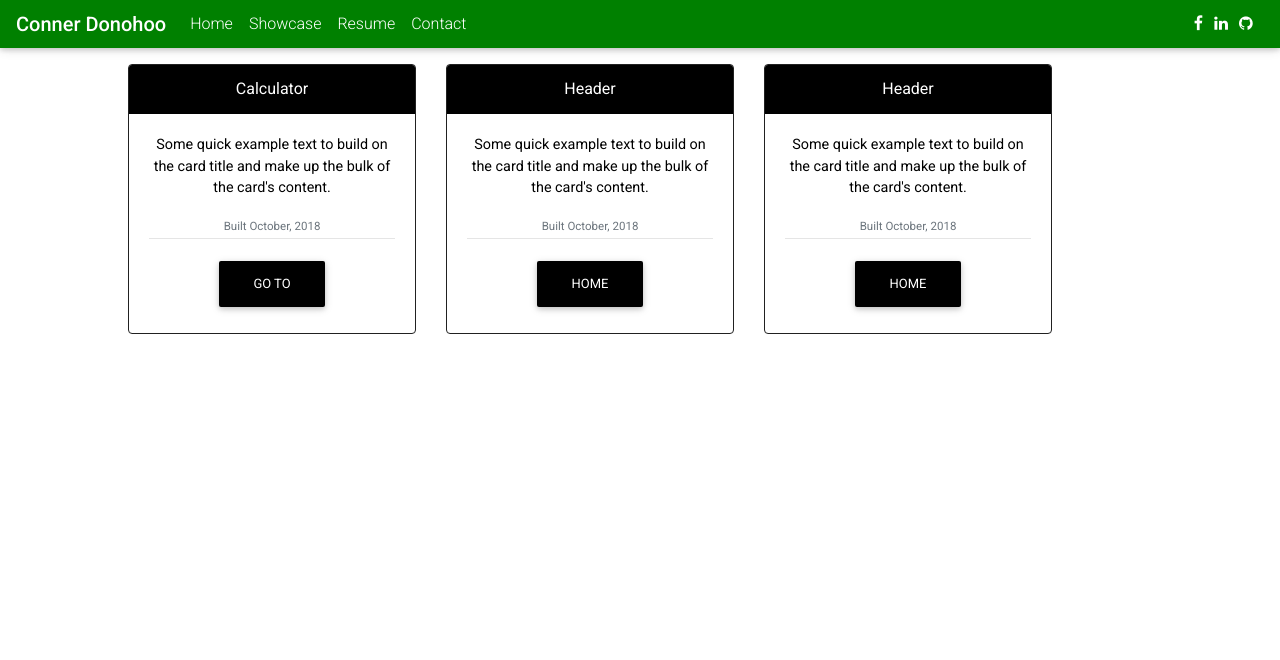
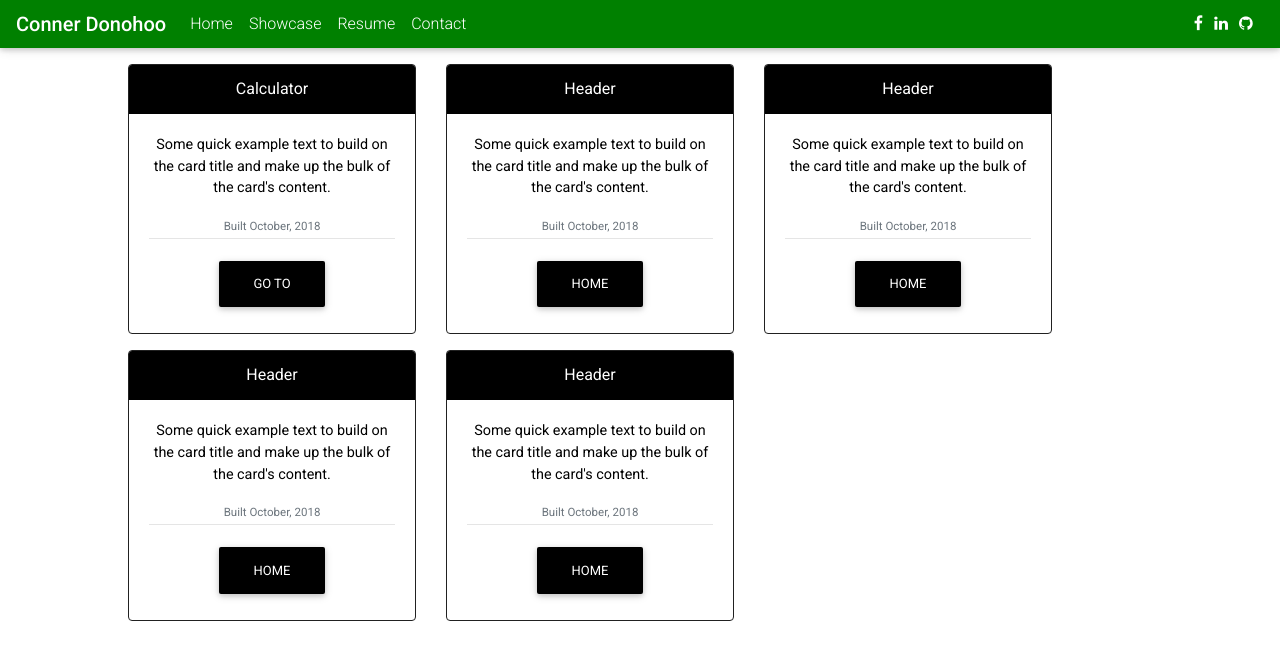
Before and after one commit to Donohoo13/ProfileV2, a React (Create React App) app: page /showcase in a window 1280 px wide. Shown: the top 660 px of the page. Built offline with nearby package versions, Linux system fonts and the light colour scheme.

Commit message:
tinkering with showcase

```diff
--- a/src/Components/CSS/Showcase.css
+++ b/src/Components/CSS/Showcase.css
@@ -1,6 +1,14 @@
+.showcaseCards {
+    display: flex;
+    flex-flow: row wrap;
+    /* justify-content: space-around; */
+}
+
 .showcaseCard {
     text-align: center;
     margin: auto;
+    min-width: 25%;
+    max-width: 33%;
 }
 
 .cardHeader {
--- a/src/Components/Showcase.js
+++ b/src/Components/Showcase.js
@@ -7,7 +7,7 @@ export default class Showcase extends Component {
   render() {
 
     return(
-      <div>
+      <div className="showcaseCards">
         <CardGroup deck>
         <Card border="dark" className="mb-3 showcaseCard" style={{maxWidth: '18rem'}}>
   <CardHeader className="cardHeader">Calculator</CardHeader>
@@ -33,6 +33,22 @@ export default class Showcase extends Component {
     <Link to="/"><Button color="black">Home</Button></Link>
   </CardBody>
 </Card>
+<Card border="dark" className="mb-3 showcaseCard" style={{maxWidth: '18rem'}}>
+  <CardHeader className="cardHeader">Header</CardHeader>
+  <CardBody>
+    <CardText style={{color: 'black'}}>Some quick example text to build on the card title and make up the bulk of the card's content.</CardText>
+    <CardText small muted className="buildDate">Built October, 2018</CardText><hr/>
+    <Link to="/"><Button color="black">Home</Button></Link>
+  </CardBody>
+</Card>
+<Card border="dark" className="mb-3 showcaseCard" style={{maxWidth: '18rem'}}>
+  <CardHeader className="cardHeader">Header</CardHeader>
+  <CardBody>
+    <CardText style={{color: 'black'}}>Some quick example text to build on the card title and make up the bulk of the card's content.</CardText>
+    <CardText small muted className="buildDate">Built October, 2018</CardText><hr/>
+    <Link to="/"><Button color="black">Home</Button></Link>
+  </CardBody>
+</Card>
 </CardGroup>
       </div>
     );
```
